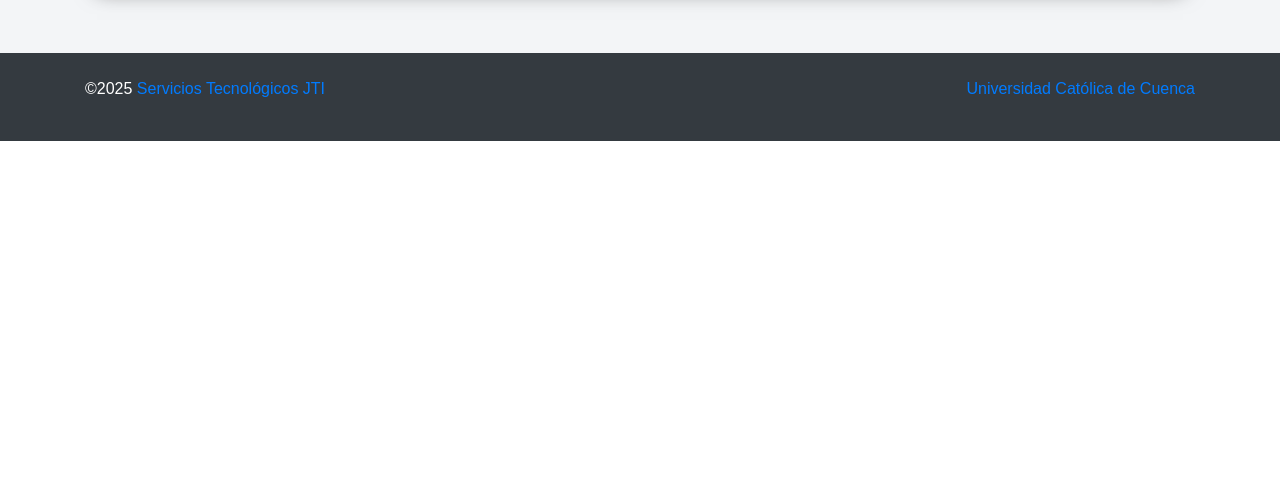
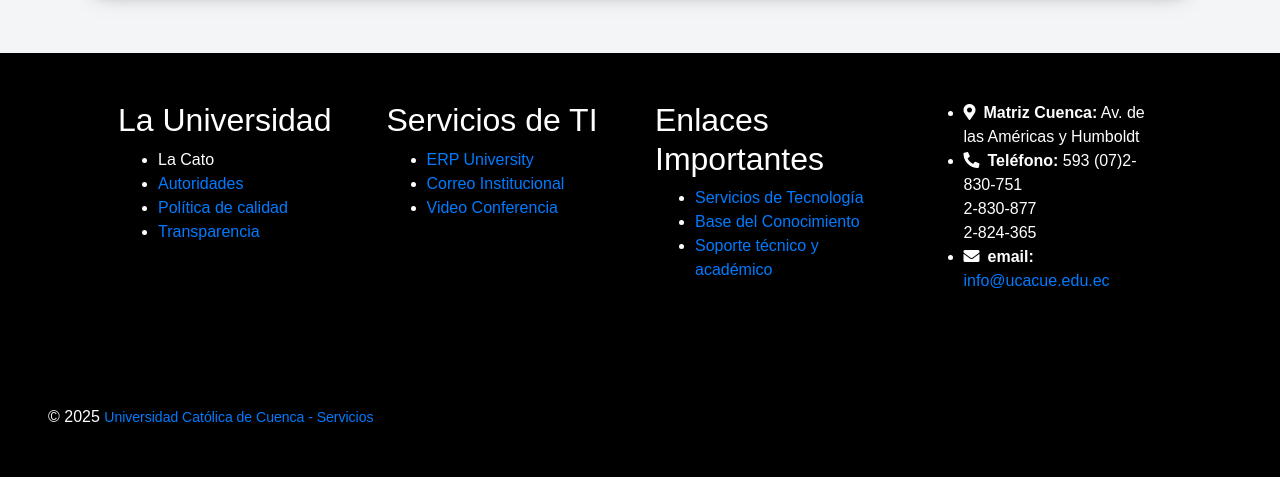
Before and after one commit to PePeWee07/Portal-de-Revistas, a plain HTML site: page index.html in a window 1280 px wide. Shown: the part 2752-3229 px from the top of the page. Before the commit the page ends 2893 px from the top, so only its background shows below. Drawn offline with nearby package versions, Linux system fonts and the light colour scheme.

Commit message:
add footer new

```diff
--- a/index.html
+++ b/index.html
@@ -1,17 +1,21 @@
 <!DOCTYPE html>
-<html lang="en" >
+<html lang="en">
+
 <head>
-  <meta charset="UTF-8">
+	<meta charset="UTF-8" />
 	<title>Revistas Investigación</title>
-  <link rel='stylesheet' href='https://cdnjs.cloudflare.com/ajax/libs/font-awesome/5.13.0/css/all.min.css'>
-  <link rel='stylesheet' href='https://cdnjs.cloudflare.com/ajax/libs/twitter-bootstrap/4.5.0/css/bootstrap.min.css'><link rel="stylesheet" href="./style.css">
-  <link rel="icon" type="image/png" href="favicon.png">
+	<link rel="stylesheet" href="https://cdnjs.cloudflare.com/ajax/libs/font-awesome/5.13.0/css/all.min.css" />
+	<link rel="stylesheet" href="https://cdnjs.cloudflare.com/ajax/libs/twitter-bootstrap/4.5.0/css/bootstrap.min.css" />
+	<link rel="stylesheet" href="./style.css" />
+	<link rel="icon" type="image/png" href="ucacue.ico" />
 </head>
+
 <body>
 	<!-- Navbar -->
 	<nav class="navbar navbar-dark bg-dark">
 		<a class="navbar-brand" href="#">
-			<img src="https://servicios.ucacue.edu.ec/wp-content/uploads/2021/12/cropped-logo-servicios-tecnologicos-jti-v2.png" width="353" height="60" class="d-inline-block align-top" alt="" loading="lazy">
+			<img src="https://servicios.ucacue.edu.ec/wp-content/uploads/2021/12/cropped-logo-servicios-tecnologicos-jti-v2.png"
+				width="353" height="60" class="d-inline-block align-top" alt="" loading="lazy" />
 		</a>
 		<button class="btn btn-secondary btn-toggle ml-2 my-2 my-sm-0" onclick="toggleMode()">
 			<i class="fas fa-moon"></i>
@@ -20,27 +24,112 @@
 
 	<section class="light" id="theme-section">
 		<div class="container py-4">
-				<h1 class="h1 text-center text-dark" id="pageHeaderTitle">Revistas Científicas</h1>
+			<h1 class="h1 text-center text-dark" id="pageHeaderTitle">
+				Revistas Científicas
+			</h1>
 
 			<!-- Los artículos se cargarán aquí dinámicamente -->
 			<div id="articles-container"></div>
-
 		</div>
 	</section>
 
-		<footer class="bg-dark">
-			<div class="container py-4">
+
+	<footer id="colophon" class="site-footer" style="background-color: black;">
+		<div class="container p-5">
 			<div class="row">
-					<div class="col-md-6">
-						<p class="text-center text-md-left">©2025 <a href="https://servicios.ucacue.edu.ec/"> Servicios Tecnológicos JTI</a></p>
+				<div class="col-3">
+					<section id="nav_menu-43" class="widget widget_nav_menu">
+						<h2 class="widget-title">La Universidad</h2>
+						<div class="menu-footer_lacato-container">
+							<ul id="menu-footer_lacato" class="menu">
+								<li id="menu-item-3430" class="menu-item menu-item-type-custom menu-item-object-custom menu-item-3430">
+									<atarget= target="_blank" rel="noopener" href="https://www.ucacue.edu.ec/">La Cato</a>
+								</li>
+								<li id="menu-item-3431" class="menu-item menu-item-type-custom menu-item-object-custom menu-item-3431">
+									<a target="_blank" rel="noopener" href="https://www.ucacue.edu.ec/la-universidad/autoridades/">Autoridades</a>
+								</li>
+								<li id="menu-item-3432"
+									class="menu-item menu-item-type-custom menu-item-object-custom menu-item-3432">
+									<a target="_blank" rel="noopener" href="https://www.ucacue.edu.ec/la-universidad/politica-de-calidad/">Política de calidad</a>
+								</li>
+								<li id="menu-item-3437" class="menu-item menu-item-type-custom menu-item-object-custom menu-item-3437">
+									<a href="https://www.ucacue.edu.ec/transparencia/">Transparencia</a>
+								</li>
+							</ul>
 						</div>
-					<div class="col-md-6">
-						<p class="text-center text-md-right"> <a href="https://www.ucacue.edu.ec/">Universidad Católica de Cuenca</a></p>
+					</section>
+				</div>
+				<div class="col-3">
+					<section id="nav_menu-45" class="widget widget_nav_menu">
+						<h2 class="widget-title">Servicios de TI</h2>
+						<div class="menu-servicios-ti-container">
+							<ul id="menu-servicios-ti" class="menu">
+								<li id="menu-item-3434" class="menu-item menu-item-type-custom menu-item-object-custom menu-item-3434">
+									<a target="_blank" rel="noopener" href="https://erpuniversity.ucacue.edu.ec/login.php">ERP University</a>
+								</li>
+								<li id="menu-item-3435" class="menu-item menu-item-type-custom menu-item-object-custom menu-item-3435">
+									<a target="_blank" rel="noopener" href="https://outlook.office.com/mail/inbox">Correo Institucional</a>
+								</li>
+								<li id="menu-item-3436"
+									class="menu-item menu-item-type-custom menu-item-object-custom menu-item-3436">
+									<a target="_blank" rel="noopener" href="https://zoom.ucacue.edu.ec/">Video Conferencia</a>
+								</li>
+							</ul>
+						</div>
+					</section>
+				</div>
+				<div class="col-3">
+					<section id="nav_menu-42" class="widget widget_nav_menu">
+						<h2 class="widget-title">Enlaces Importantes</h2>
+						<div class="menu-menu-servicios-container">
+							<ul id="menu-menu-servicios" class="menu">
+								<li id="menu-item-1380" class="menu-item menu-item-type-post_type menu-item-object-page menu-item-home current-menu-item page_item page-item-1158 current_page_item menu-item-1380">
+									<a href="https://servicios.ucacue.edu.ec/" aria-current="page">Servicios de Tecnología</a>
+								</li>
+								<li id="menu-item-1323" class="menu-item menu-item-type-post_type menu-item-object-page menu-item-1323">
+									<a href="https://servicios.ucacue.edu.ec/base-conocimiento/">Base del Conocimiento</a>
+								</li>
+								<li id="menu-item-1324" class="menu-item menu-item-type-post_type menu-item-object-page menu-item-1324">
+									<a href="https://servicios.ucacue.edu.ec/soporte/">Soporte técnico y académico</a>
+								</li>
+							</ul>
+						</div>
+					</section>
+				</div>
+				<div class="col-3">
+					<section id="block-9" class="widget widget_block">
+						<ul id="ListContactos">
+							<li>
+								<i class="fa fa-map-marker-alt mr-2"></i><strong>Matriz Cuenca:</strong> Av. de las Américas y Humboldt
+							</li>
+							<li>
+								<i class="fa fa-phone-alt mr-2"></i><strong>Teléfono: </strong>593 (07)2-830-751<br /> 2-830-877 <br /> 2-824-365
+							</li>
+							<li>
+								<i class="fa fa-envelope mr-2"></i><strong>email: </strong><a href="mailto:info@ucacue.edu.ec">info@ucacue.edu.ec</a>
+							</li>
+						</ul>
+					</section>
+				</div>
+			</div>
+		</div>
+
+		<div class="contianer p-5">
+			<div class="row">
+				<div class="col-12">
+					<div class="site-footer-area footer-area-site-info">
+						<div class="site-footer-area-inner site-info-inner">
+							<div class="site-info">
+								© 2025
+								<a href="https://www.ucacue.edu.ec" style="font-size: 14px">Universidad Católica de Cuenca - Servicios</a>
+							</div>
+						</div>
+					</div>
 				</div>
 			</div>
 		</div>
 	</footer>
-
 	<script src="script.js"></script>
 </body>
+
 </html>
```
Also changed, not shown: style.css (line endings or trailing spaces), ucacue.ico (added). Lines whose indentation alone changed are shown as unchanged.
